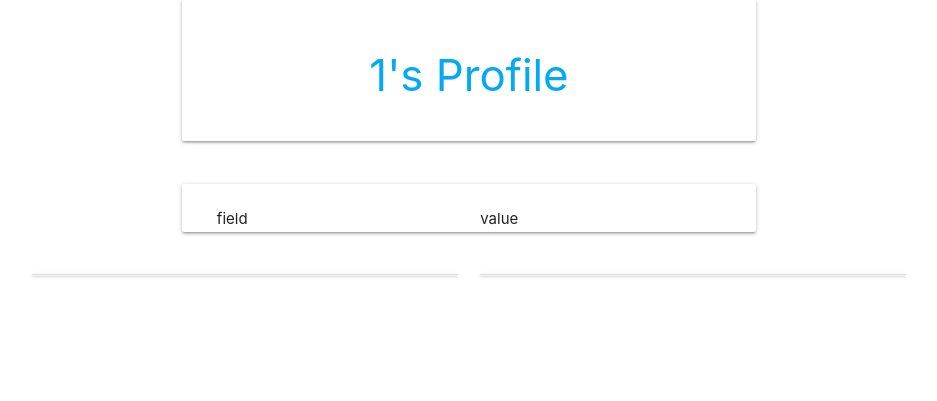
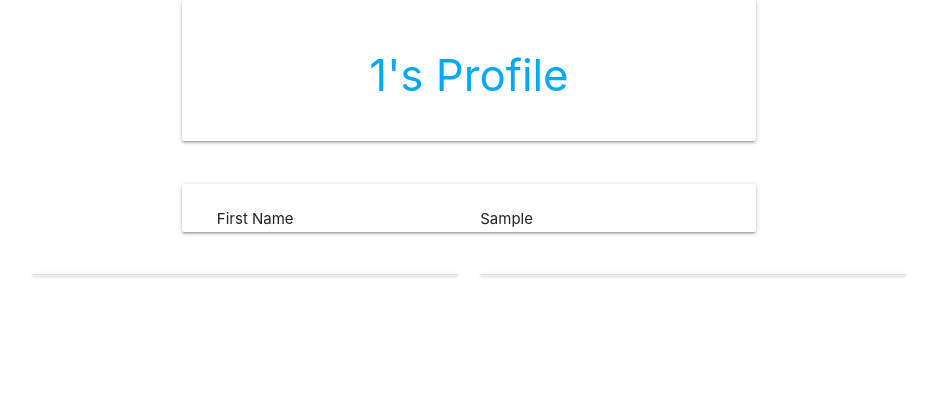
Before and after one commit to Peterhague/CI_MS3_Book_Club, a Flask app: page /profile/1 in a window 1280 px wide. Shown: the part 73-474 px from the top of the page, without its empty margins (171-1108 px from the left). Run offline with Flask 2, Linux system fonts and the light colour scheme; the visitor is signed in with stand-in values (Sample User, id 1); a database or web service that is not in the repository returns one stand-in record (values such as "Sample title"); some libraries are stand-ins or nearby versions.

Commit message:
amended registration function for additional fields

```diff
--- a/app.py
+++ b/app.py
@@ -42,6 +42,9 @@ def register():
         register = {
             "username": request.form.get("username").lower(),
             "password": generate_password_hash(request.form.get("password")),
+            "first_name": request.form.get("first_name").lower(),
+            "last_name": request.form.get("last_name").lower(),
+            "location": request.form.get("location").lower(),
             "clubs_joined": []
         }
         mongo.db.users.insert_one(register)
--- a/templates/profile.html
+++ b/templates/profile.html
@@ -14,8 +14,8 @@
     <div class="row">
         <div class="col s12 m8 offset-m2">
             <div class="card-panel">
-                <div class="col s6">field</div>
-                <div class="col s6">value</div>
+                <div class="col s6">First Name</div>
+                <div class="col s6">{{this_user.first_name}}</div>
             </div>
         </div>
     </div>
--- a/templates/register.html
+++ b/templates/register.html
@@ -27,7 +27,7 @@
                         <i class="fas fa-user-plus prefix"></i>
                         <input id="location" name="location" type="text" minlength="2"
                          maxlength="30" pattern="^[a-zA-Z0-9]${5,15}" class="validate" required>
-                        <label for="location">location</label>
+                        <label for="location">Location</label>
                     </div>
                 </div>
                 <div class="row">
```
